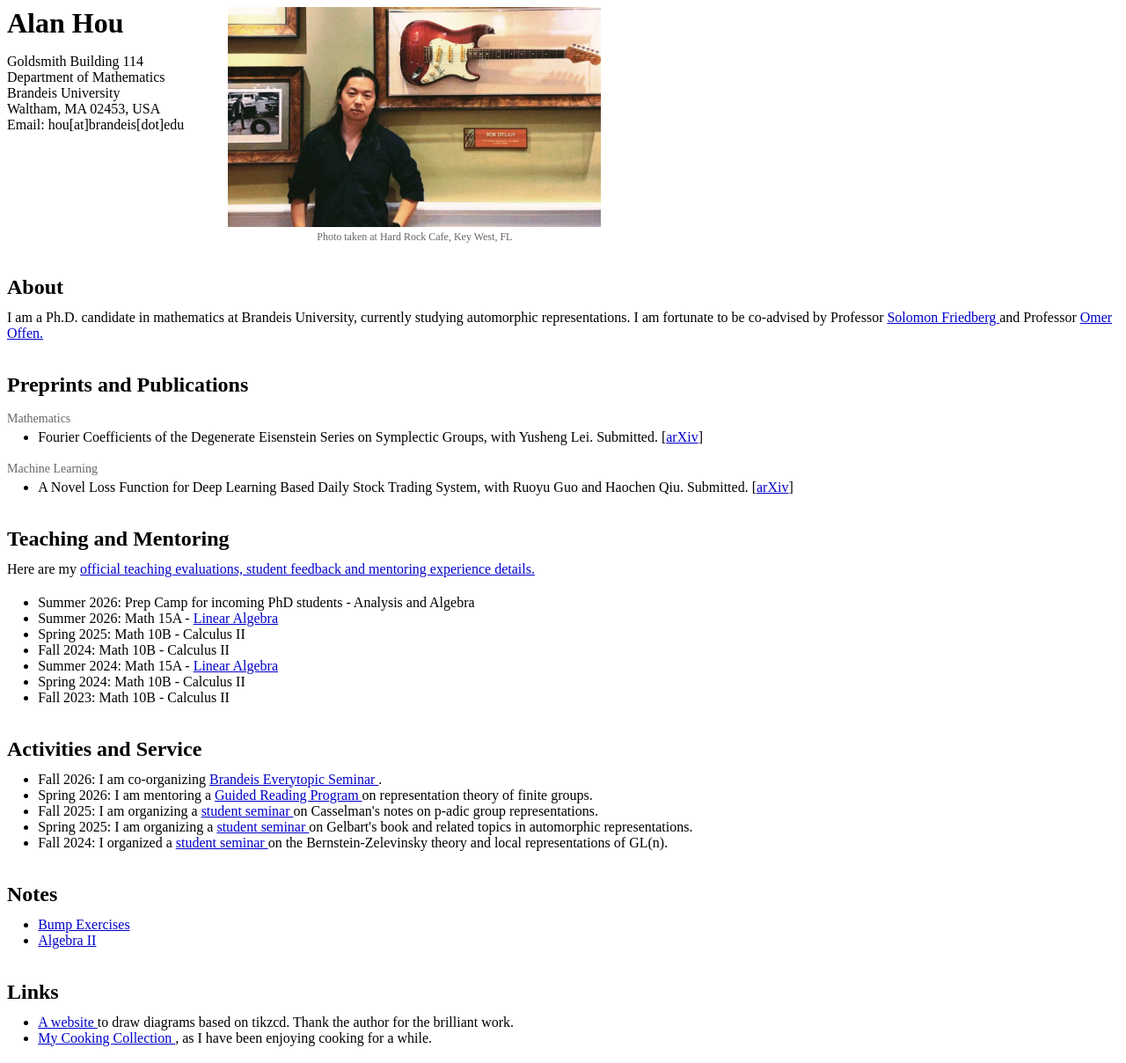
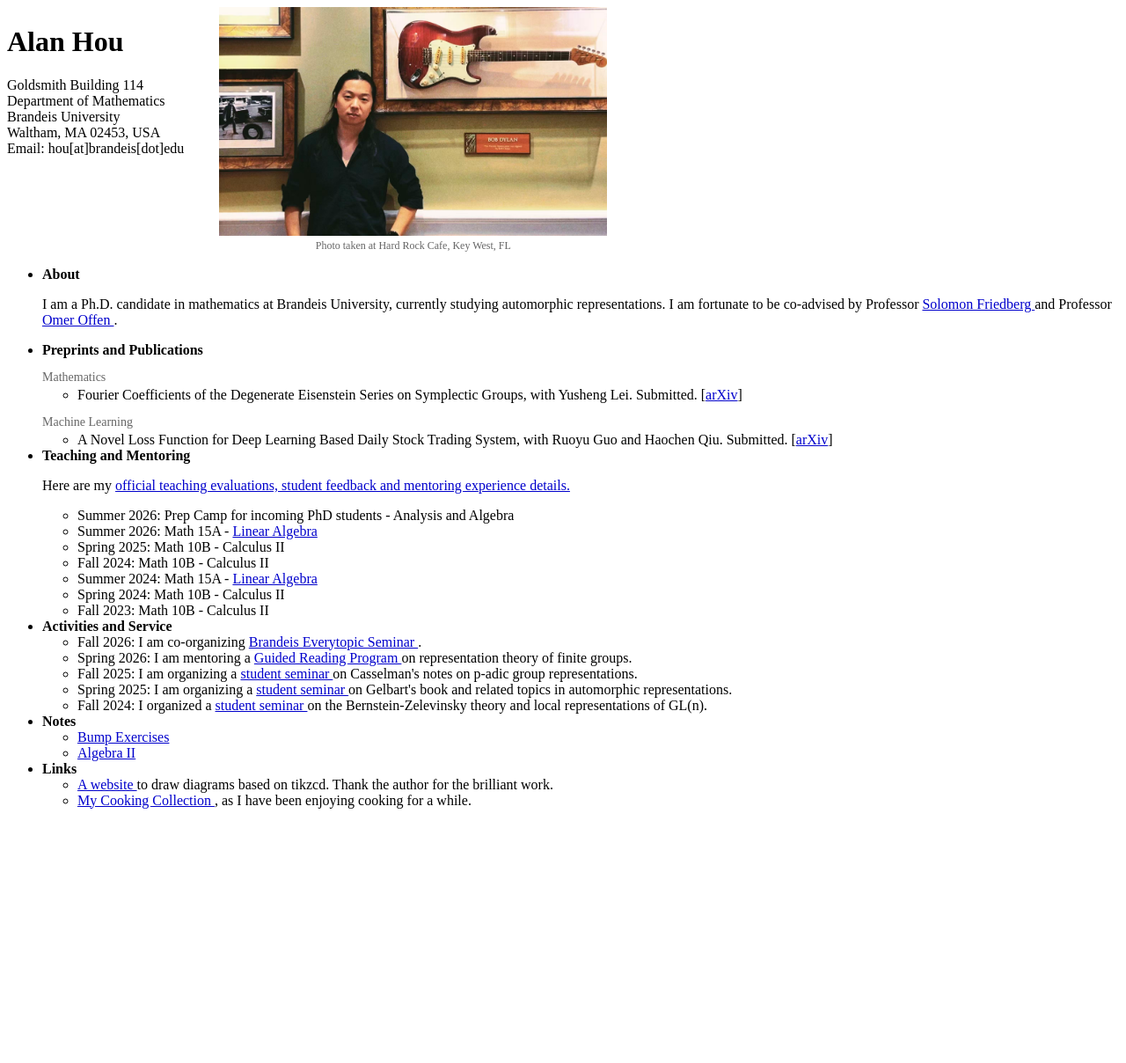
Before and after one commit to axhou/axhou.github.io, a Jekyll site: the page index.html, which Jekyll copies as it is, in a window 1280 px wide. Shown: the whole page at 88% size. Built offline with Jekyll 4.4.1, drawn with Linux system fonts in a browser that asks for light colours; after the commit the page ends 935 px from its top, so only the background shows below that.

Commit message:
Update index.html

```diff
--- a/index.html
+++ b/index.html
@@ -6,8 +6,8 @@
   <!-- Google tag (gtag.js) -->
   <script
     async
-    src="https://www.googletagmanager.com/gtag/js?id=G-VJFCVN1G3F"
-  ></script>
+    src="https://www.googletagmanager.com/gtag/js?id=G-VJFCVN1G3F">
+  </script>
 
   <script>
     window.dataLayer = window.dataLayer || [];
@@ -36,50 +36,11 @@
       background: white;
       font-family: serif;
       font-size: 16px;
-      line-height: normal;
       margin: 8px;
     }
 
-
-    h1 {
-      font-size: 32px;
-      margin-top: 0;
-      margin-bottom: 0.5em;
-    }
-
-
-    h2 {
-      font-size: 24px;
-      margin-top: 1.5em;
-      margin-bottom: 0.5em;
-    }
-
-
-    p {
-      margin: 0 0 1.2em 0;
-    }
-
-
-    ul {
-      margin: 0 0 1.2em 1.2em;
-      padding-left: 1em;
-    }
-
-
     a {
       color: #0000cc;
-    }
-
-
-    /* Publication categories */
-
-    .publication-category {
-      font-size: 14px;
-      font-style: normal;
-      font-weight: normal;
-      color: #666;
-      margin-top: 1.2em;
-      margin-bottom: 0.3em;
     }
 
 
@@ -88,9 +49,8 @@
     .header {
       display: flex;
       align-items: flex-start;
-      gap: 50px;
+      gap: 40px;
     }
-
 
     .contact {
       flex-shrink: 0;
@@ -99,24 +59,15 @@
 
     /* Profile photo */
 
-    .photo-wrapper {
-      display: flex;
-      align-items: flex-start;
-    }
-
-
     .profile-figure {
       margin: 0;
     }
 
-
     .profile-photo {
       display: block;
-      height: 250px;
+      height: 260px;
       width: auto;
-      object-fit: cover;
     }
-
 
     .profile-figure figcaption {
       margin-top: 4px;
@@ -128,27 +79,31 @@
     }
 
 
+    /* Publication subcategories */
+
+    .publication-category {
+      font-size: 14px;
+      font-style: normal;
+      font-weight: normal;
+      color: #666;
+      margin-bottom: 0.2em;
+    }
+
+
     /* Mobile */
 
     @media (max-width: 700px) {
 
-      body {
-        margin: 8px;
-      }
-
-
       .header {
         flex-direction: column;
         align-items: flex-start;
-        gap: 20px;
+        gap: 15px;
       }
-
 
       .profile-photo {
         width: 90%;
-        max-width: 380px;
+        max-width: 400px;
         height: auto;
-        object-fit: contain;
       }
 
     }
@@ -178,8 +133,6 @@
     </div>
 
 
-    <div class="photo-wrapper">
-
     <figure class="profile-figure">
 
       <img
@@ -196,11 +149,15 @@
 
   </div>
 
-  </div>
 
 
+  <ul>
 
-  <h2>About</h2>
+    <!-- About -->
+
+    <li>
+
+      <strong>About</strong>
 
       <p>
         I am a Ph.D. candidate in mathematics at Brandeis University,
@@ -211,13 +168,19 @@
         </a>
         and Professor
         <a href="https://sites.google.com/brandeis.edu/offen/home">
-      Omer Offen.
-    </a>
+          Omer Offen
+        </a>.
       </p>
+
+    </li>
 
 
 
-  <h2>Preprints and Publications</h2>
+    <!-- Publications -->
+
+    <li>
+
+      <strong>Preprints and Publications</strong>
 
 
       <p class="publication-category">
@@ -243,15 +206,22 @@
 
         <li>
           A Novel Loss Function for Deep Learning Based Daily
-      Stock Trading System, with Ruoyu Guo and Haochen Qiu. Submitted.
+          Stock Trading System, with Ruoyu Guo and Haochen Qiu.
+          Submitted.
           [<a href="https://arxiv.org/abs/2502.17493">arXiv</a>]
         </li>
 
       </ul>
 
+    </li>
 
 
-  <h2>Teaching and Mentoring</h2>
+
+    <!-- Teaching -->
+
+    <li>
+
+      <strong>Teaching and Mentoring</strong>
 
       <p>
         Here are my
@@ -302,9 +272,15 @@
 
       </ul>
 
+    </li>
 
 
-  <h2>Activities and Service</h2>
+
+    <!-- Activities -->
+
+    <li>
+
+      <strong>Activities and Service</strong>
 
       <ul>
 
@@ -354,9 +330,15 @@
 
       </ul>
 
+    </li>
 
 
-  <h2>Notes</h2>
+
+    <!-- Notes -->
+
+    <li>
+
+      <strong>Notes</strong>
 
       <ul>
 
@@ -374,9 +356,15 @@
 
       </ul>
 
+    </li>
 
 
-  <h2>Links</h2>
+
+    <!-- Links -->
+
+    <li>
+
+      <strong>Links</strong>
 
       <ul>
 
@@ -397,6 +385,11 @@
 
       </ul>
 
+    </li>
+
+
+  </ul>
+
 
 </body>
 
```
Lines whose indentation alone changed are shown as unchanged.
